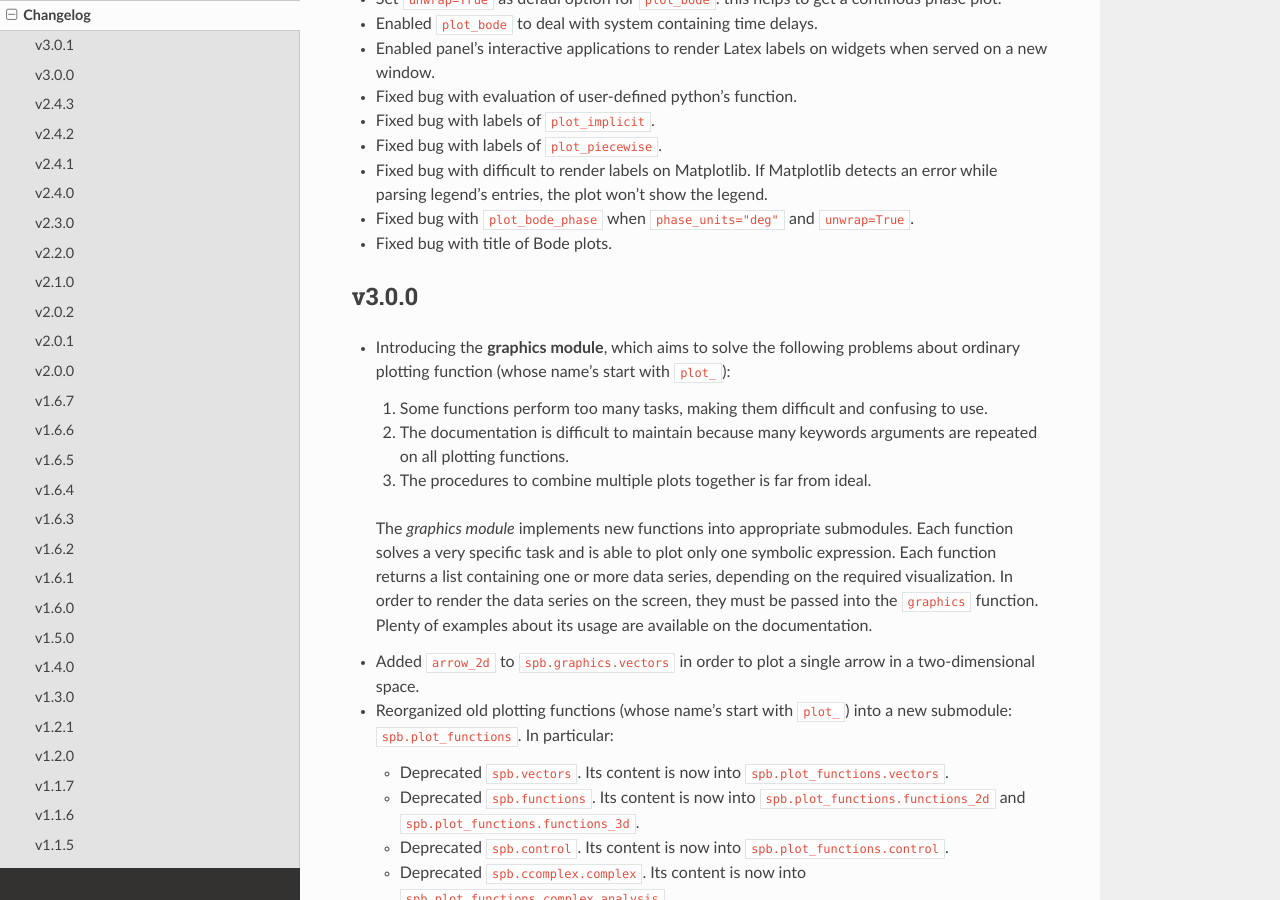
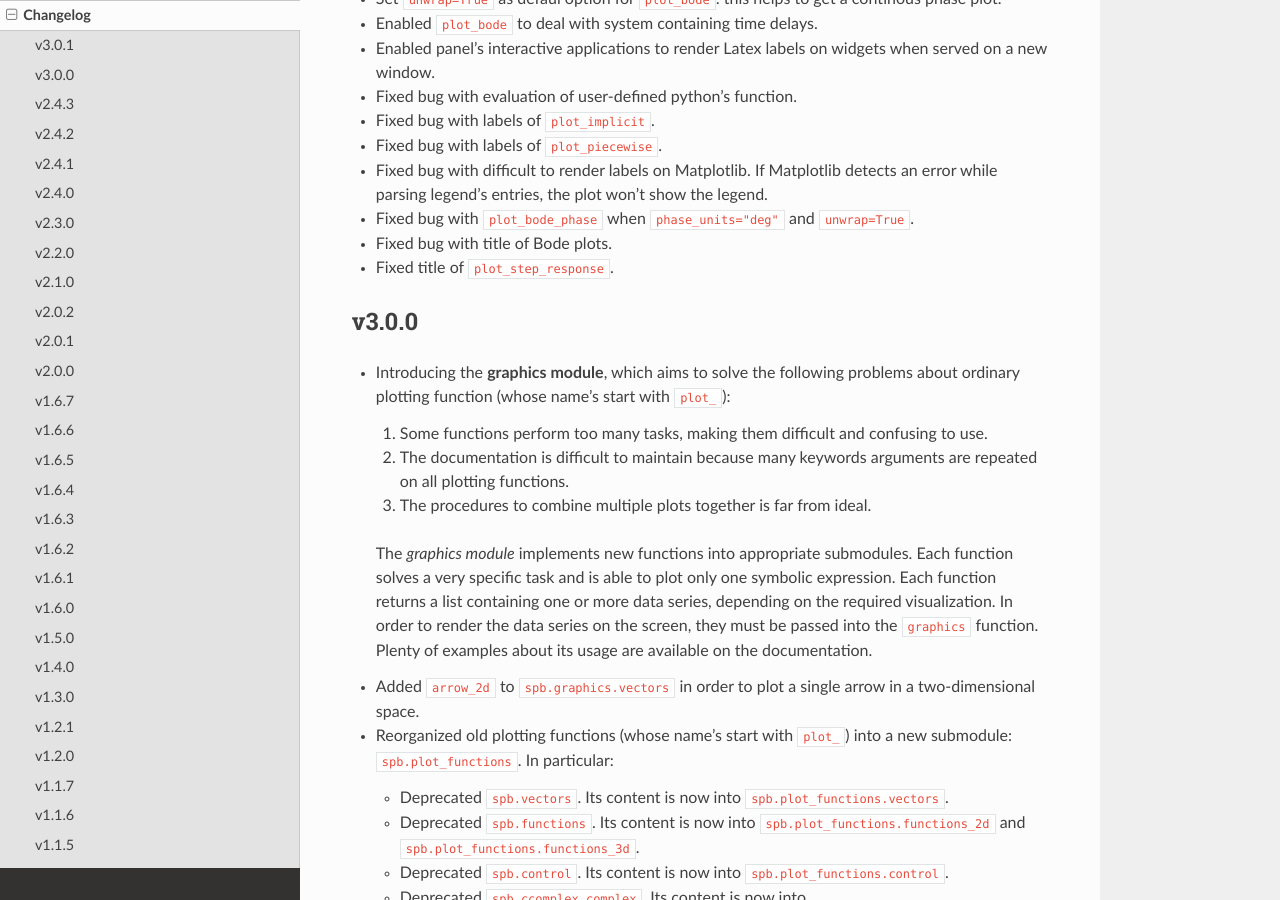
Before and after one commit to Davide-sd/sympy-plot-backends, a Sphinx documentation site: the page built from doc/source/changelog.rst, in a window 1280 px wide and 900 px high, scrolled down 351 px. Built offline with Sphinx 7.4.7 and the Read the Docs theme 2.0.0, drawn with Linux system fonts in a browser that asks for light colours.

Commit message:
fixed title of plot_step_response

```diff
--- a/doc/source/changelog.rst
+++ b/doc/source/changelog.rst
@@ -35,6 +35,8 @@ v3.0.1
   ``unwrap=True``.
 
 * Fixed bug with title of Bode plots.
+
+* Fixed title of ``plot_step_response``.
 
 
 v3.0.0
```
